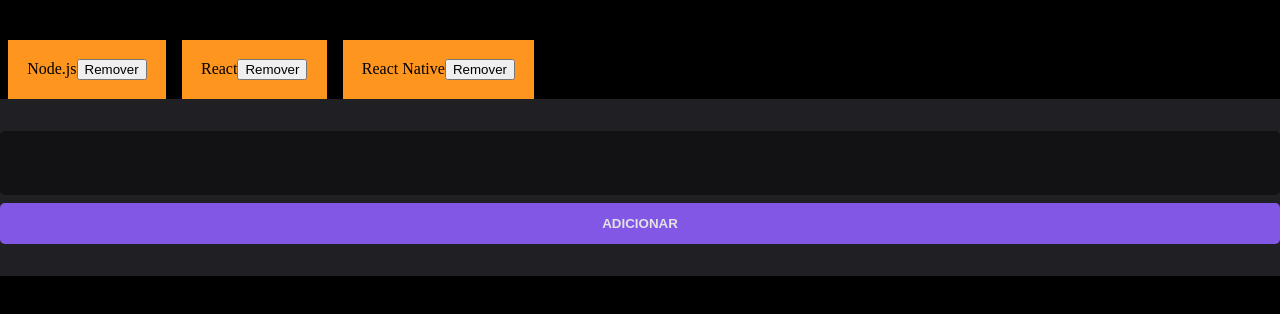
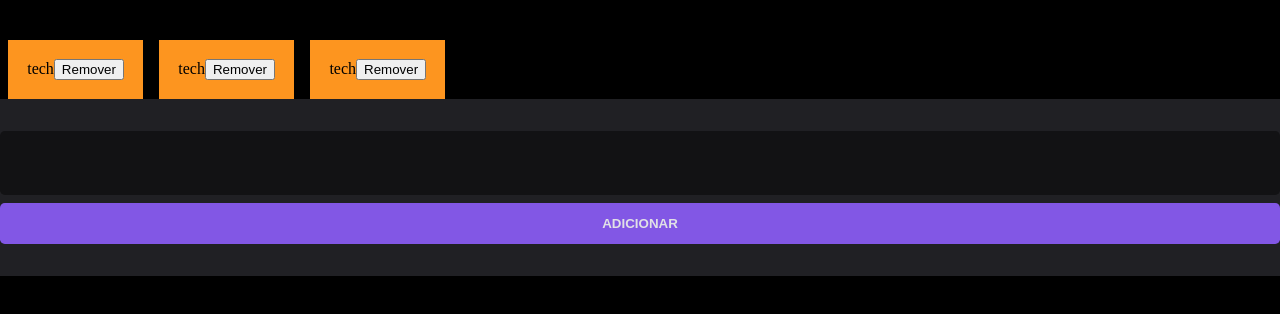
Before and after one commit to alexmarques7-zz/go-stack-9, a React app in the folder modulo04/: page / in a window 1280 px wide. Shown: the top 314 px of the page. Built offline with nearby package versions, Linux system fonts and the light colour scheme; the HTML template or start-up script is replaced by a standard one.

Commit message:
Styled Components and changes on module 04

```diff
--- /dev/null
+++ b/modulo04/src/components/TechItem.js
@@ -0,0 +1,15 @@
+import React from 'react';
+
+function TechItem({ tech, onDelete }) {
+  return(
+    <li className="e-block-list__item">
+    {tech}
+      <button
+        onClick={onDelete}
+        type="button">Remover
+      </button>
+    </li>
+  );
+}
+
+export default TechItem;
--- a/modulo04/src/components/TechList.js
+++ b/modulo04/src/components/TechList.js
@@ -1,4 +1,5 @@
 import React, { Component } from 'react';
+import TechItem from './TechItem';
 class TechList extends Component {
 
   state = {
@@ -25,6 +26,8 @@
 
   handleDelete = (tech) => {
     this.setState({ techs: this.state.techs.filter( t => t != tech ) })
+
+    console.log(this.state.techs);
   }
 
   render() {
@@ -34,15 +37,12 @@
         <h1 className="e-title-primary">{this.state.newTech}</h1>
 
         <ul className="e-block-list">
-          {this.state.techs.map( tech => (
-            <li className="e-block-list__item" key={tech}>
-              {tech}
-              <button
-                onClick={() => this.handleDelete(tech)}
-                type="button">Remover
-              </button>
-            </li>
-          ))}
+          {this.state.techs.map( tech =>
+            <TechItem
+              key={tech}
+              tech="tech"
+              onDelete={() => this.handleDelete(tech)} />
+            )}
         </ul>
 
         <form
```
Also changed, not shown: package.json (added, +8 -0 lines), 1 other file (tests, documents, lock files or other folders).
